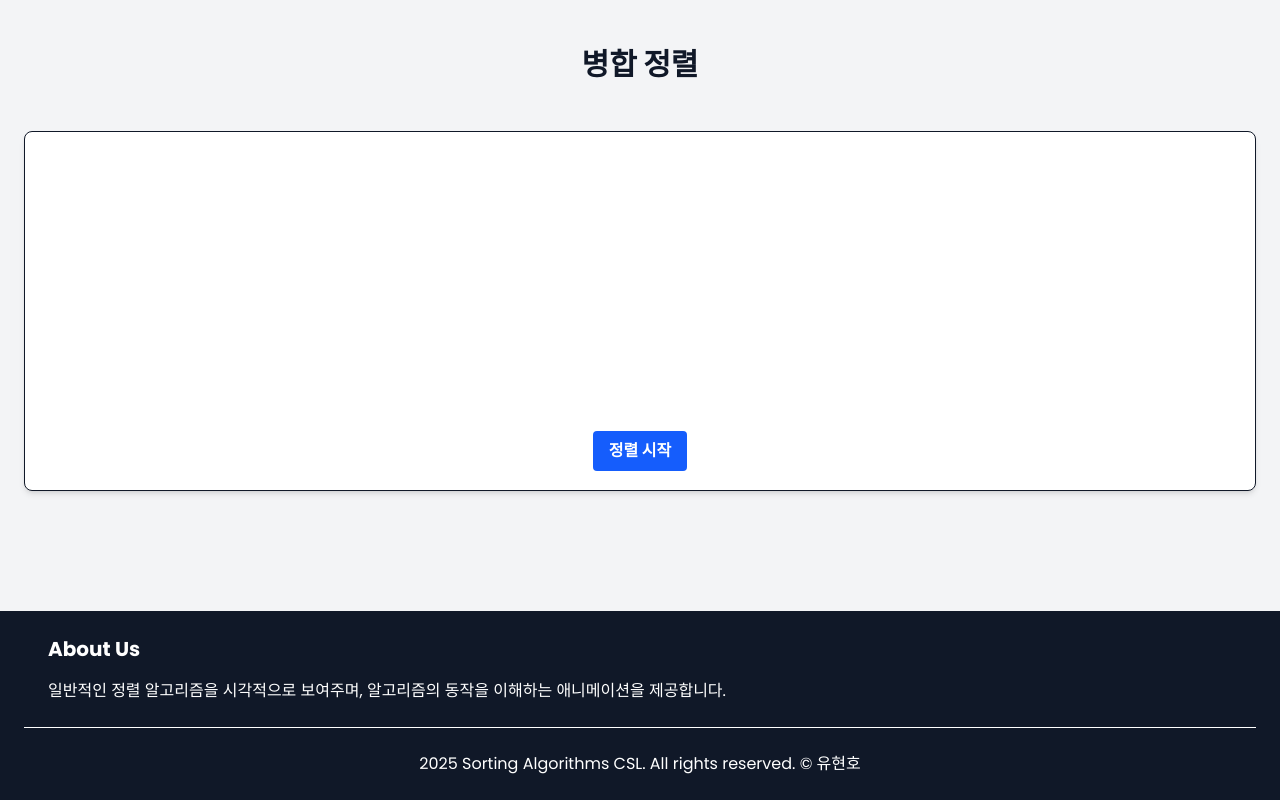
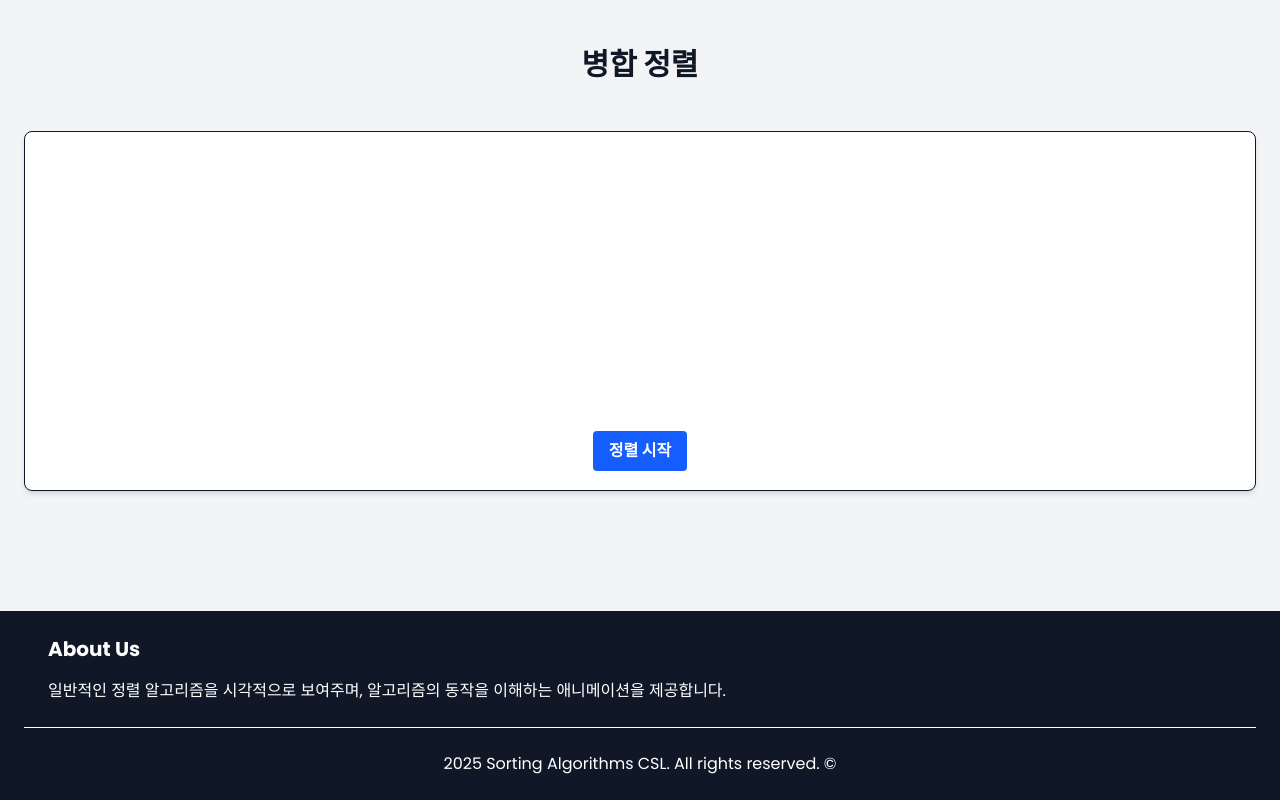
Before and after one commit to happyujun/algorithm, a plain HTML site: page index.html in a window 1280 px wide. Shown: the part 2867-3667 px from the top of the page. Drawn offline with nearby package versions, Linux system fonts and the light colour scheme.

Commit message:
Update index.html

```diff
--- a/index.html
+++ b/index.html
@@ -193,7 +193,7 @@
         <p>일반적인 정렬 알고리즘을 시각적으로 보여주며, 알고리즘의 동작을 이해하는 애니메이션을 제공합니다.</p>
     </div>
      <div class="mt-6 border-t pt-6 text-center">
-         <p>2025 Sorting Algorithms CSL. All rights reserved. &copy; 유현호</p>
+         <p>2025 Sorting Algorithms CSL. All rights reserved. &copy; </p>
      </div>
 </footer>
 
```
